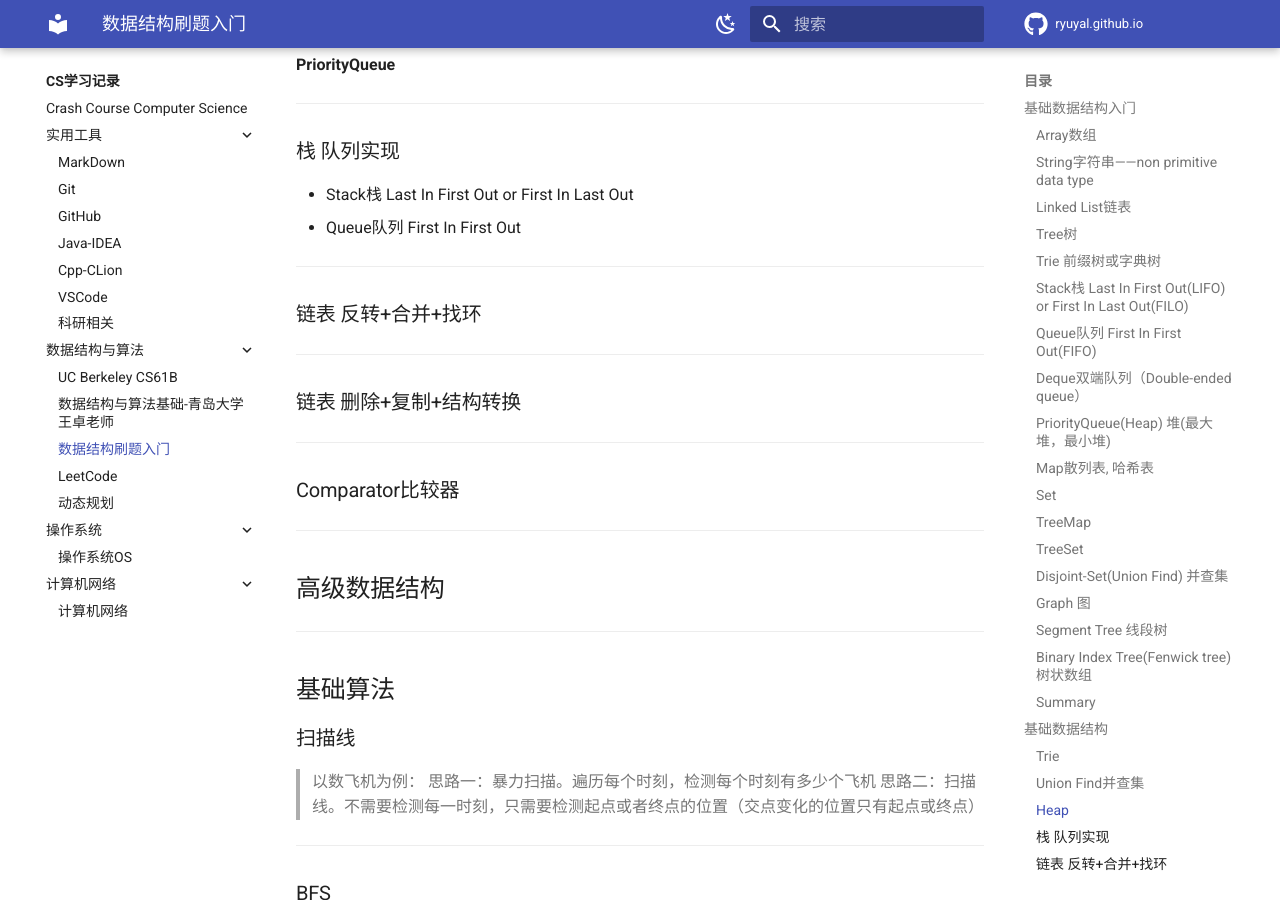
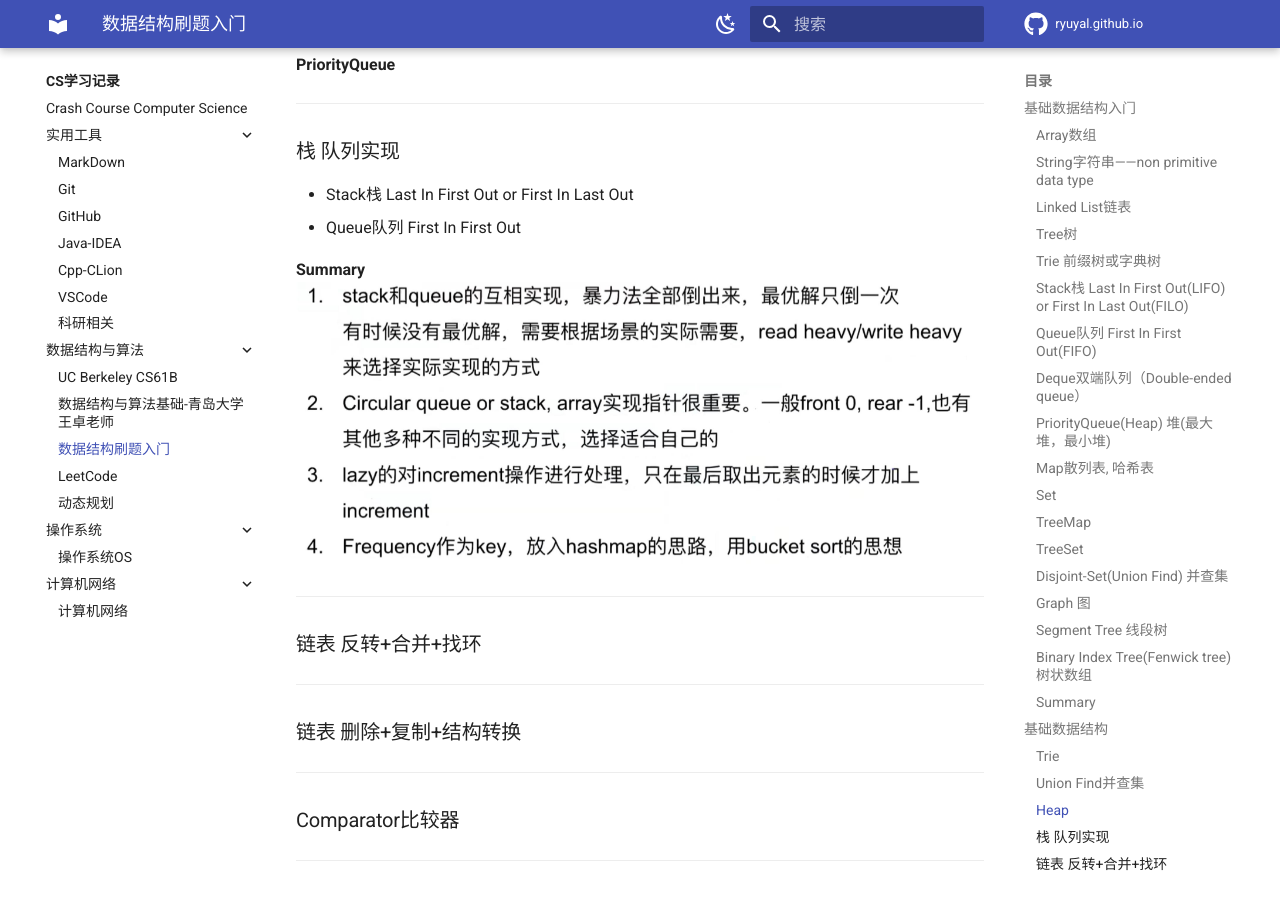
Before and after one commit to ryuyal/ryuyal.github.io, an MkDocs documentation site: the page built from docs/CS/Algos/ds_gucheng.md, in a window 1280 px wide and 900 px high, scrolled down 14767 px. Built offline with MkDocs 1.6.1 and Material for MkDocs 9.7.7, drawn with Linux system fonts in a browser that asks for light colours; comment, search, counter and statistics services are not loaded.

Commit message:
update ds

```diff
--- a/docs/CS/Algos/ds_gucheng.md
+++ b/docs/CS/Algos/ds_gucheng.md
@@ -521,6 +521,9 @@ class DSU{
 - Stack栈 Last In First Out or First In Last Out
 - Queue队列 First In First Out
 
+**Summary**
+    ![](./ds_notes/ds_stack_queue.jpg)
+
 ---
 
 ### 链表 反转+合并+找环
```
Also changed, not shown: docs/CS/Algos/ds_notes/ds_stack_queue.jpg (added).
